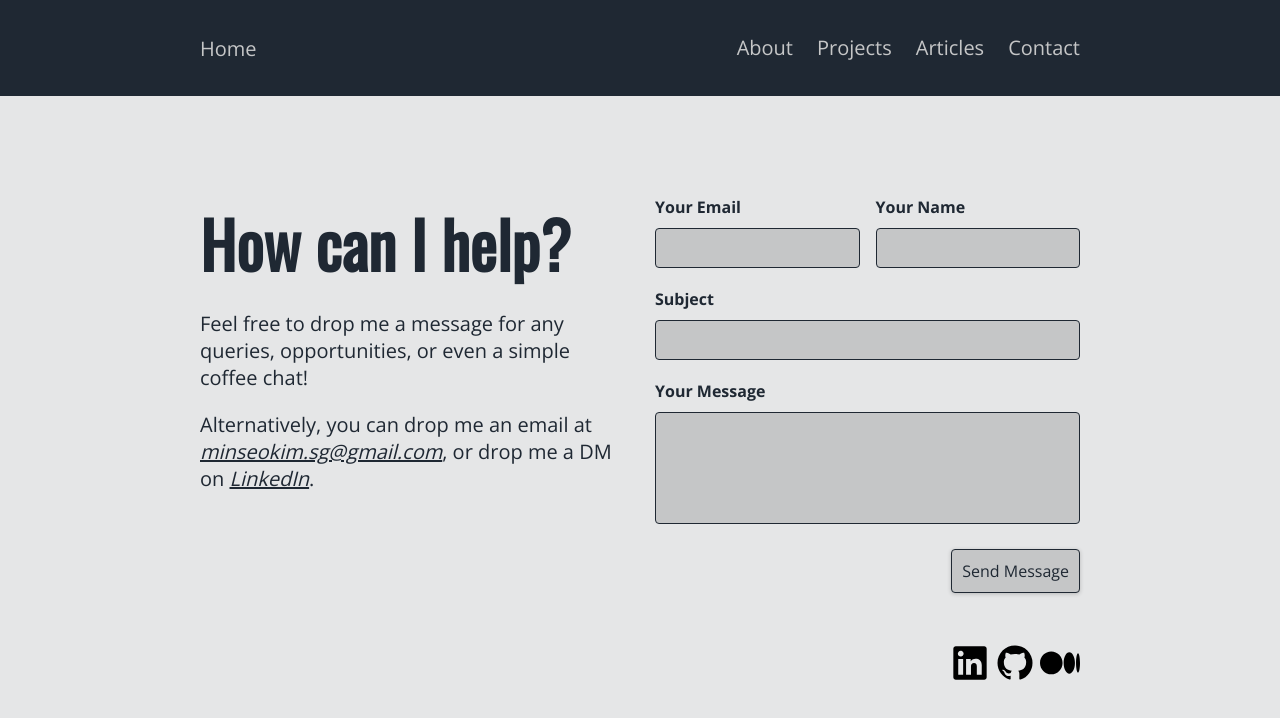
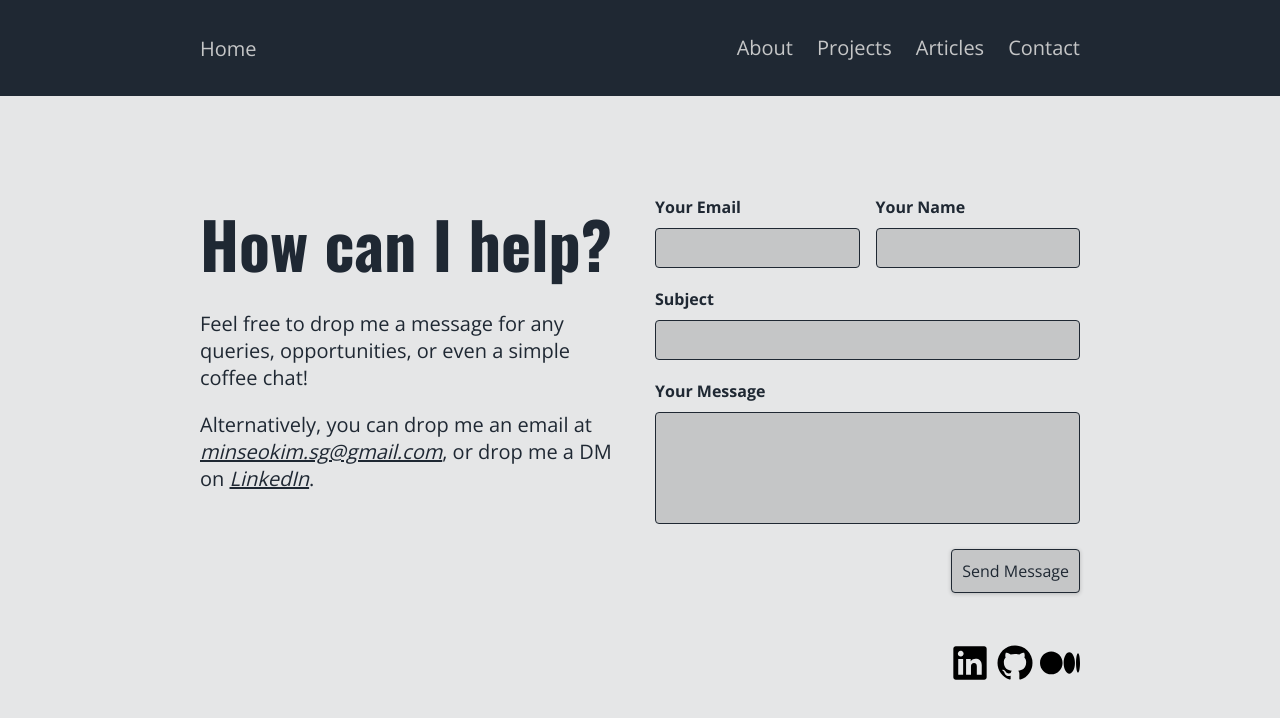
Before and after one commit to terrykms/personal-website, a Next.js app: page /contact in a window 1280 px wide. Shown: the top 718 px of the page. Built offline with nearby package versions, Linux system fonts and the light colour scheme; no server answers.

Commit message:
fix: correctly imported google fonts using next/font/google

```diff
--- a/app/layout.js
+++ b/app/layout.js
@@ -3,6 +3,7 @@ import { Analytics } from "@vercel/analytics/react";
 import { SpeedInsights } from "@vercel/speed-insights/next";
 
 import Layout from "@/components/layout/layout";
+import { oswald, openSans } from "@/lib/fonts";
 
 export const viewport = {
   width: "device-width",
@@ -27,7 +28,7 @@ export const metadata = {
 
 const RootLayout = ({ children }) => {
   return (
-    <html lang="en">
+    <html lang="en" className={`${oswald.variable} ${openSans.variable}`}>
       <body>
         <Layout>
           {children}
--- /dev/null
+++ b/lib/fonts.js
@@ -0,0 +1,14 @@
+import { Open_Sans, Oswald } from "next/font/google";
+
+export const openSans = Open_Sans({
+  weight: ["400", "700"],
+  subsets: ["latin"],
+  variable: "--font-open-sans",
+  display: "swap",
+});
+
+export const oswald = Oswald({
+  subsets: ["latin"],
+  variable: "--font-oswald",
+  display: "swap",
+});
--- a/styles/globals.scss
+++ b/styles/globals.scss
@@ -1,10 +1,4 @@
 @use '/styles/variables' as v;
-@import url('https://fonts.googleapis.com/css2?family=Open+Sans:wght@400;700&family=Oswald&display=swap');
-
-:root {
-  --font-open-sans: 'Open Sans', sans-serif;
-  --font-oswald: 'Oswald', sans-serif;
-}
 
 * {
   box-sizing: border-box;
```
